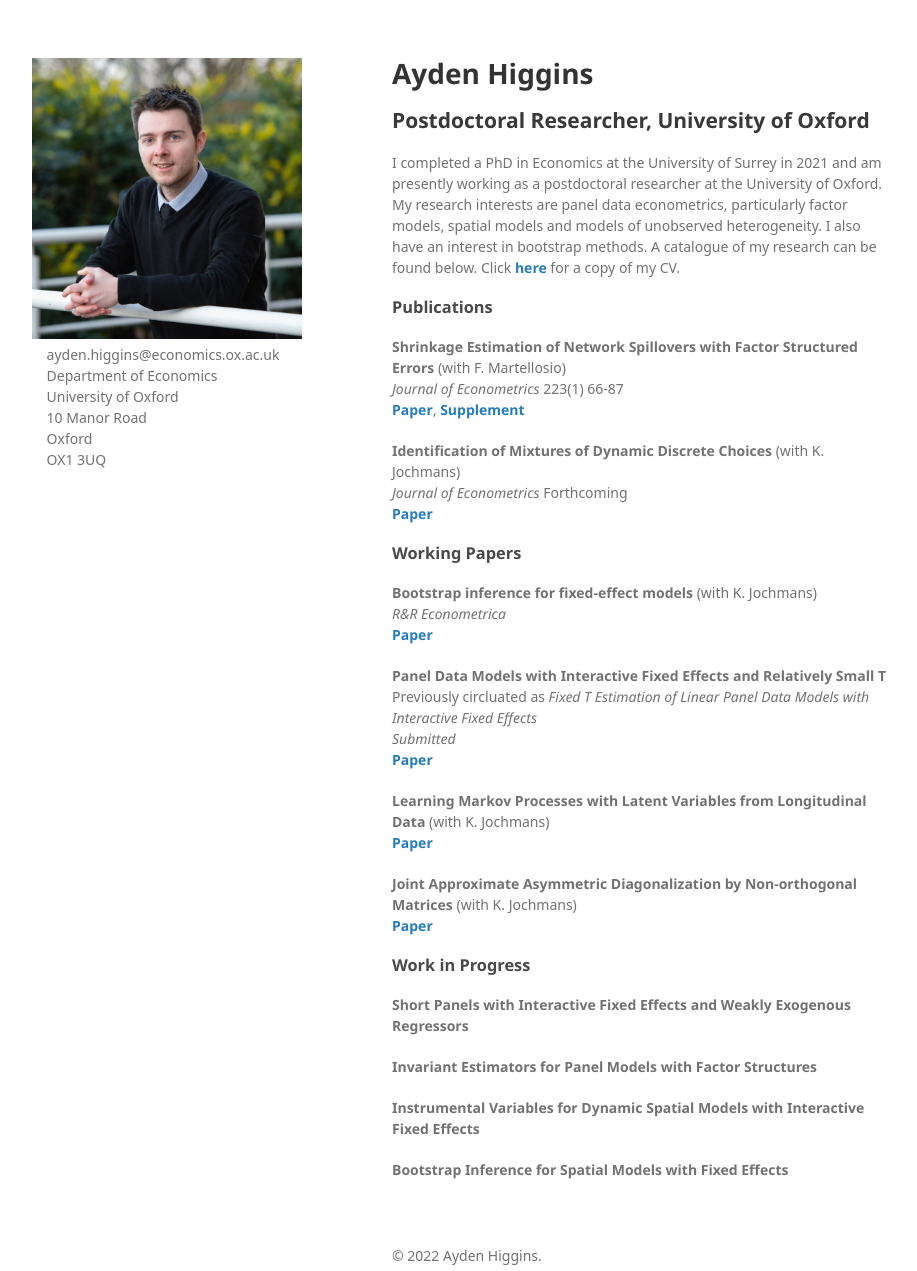
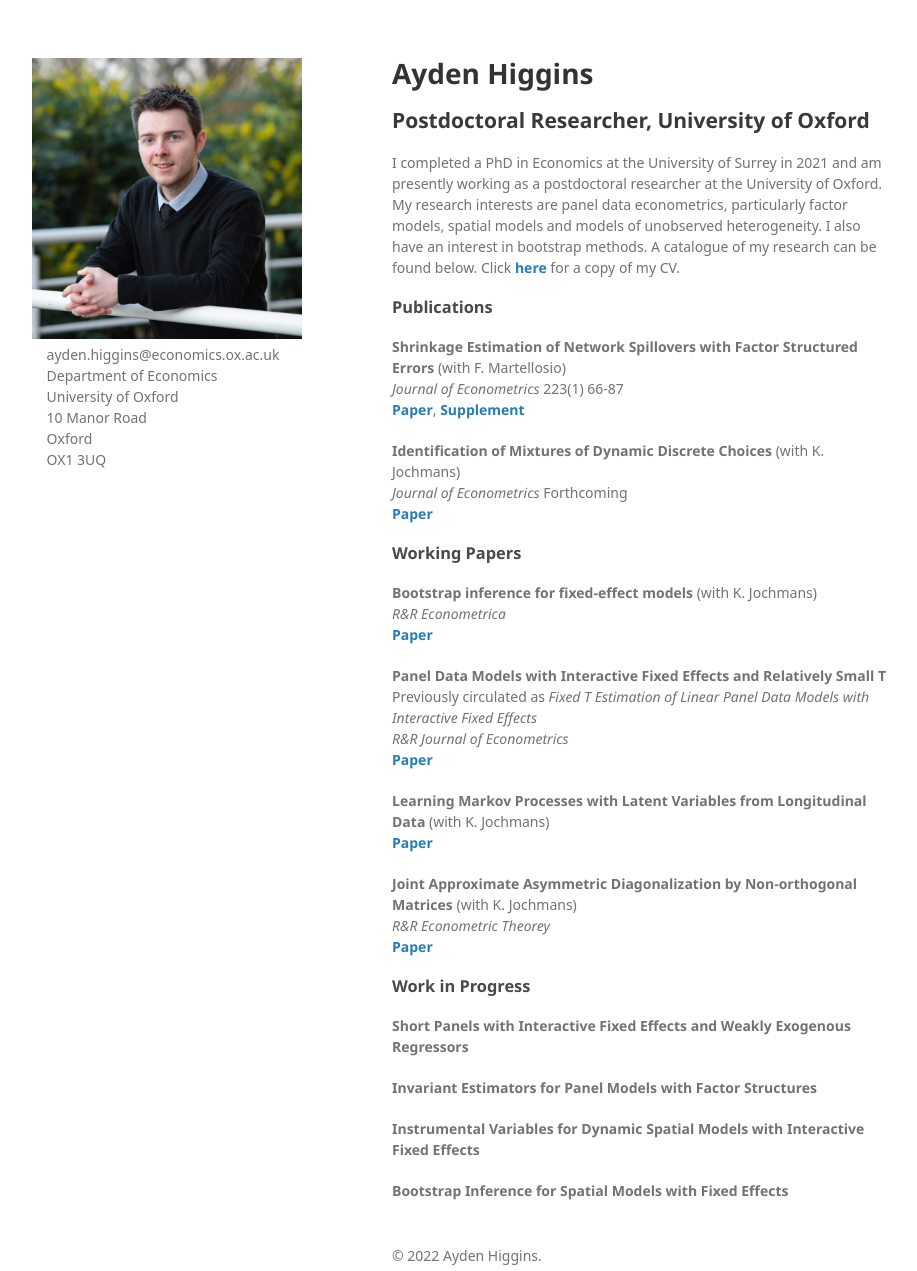
Before and after one commit to Tokkita/Tokkita.github.io, a Jekyll site: the page built from index.md, in a window 1280 px wide and 1271 px high. Shown: the whole window, without its empty margins (178-1095 px from the left). Built offline with Jekyll 4.4.1, drawn with Linux system fonts in a browser that asks for light colours; nearby versions of some CDN libraries; some web fonts are replaced; our own code applies the rules of GitHub Pages for plain Markdown files.

Commit message:
Update index.md

```diff
--- a/index.md
+++ b/index.md
@@ -10,11 +10,11 @@ I completed a PhD in Economics at the University of Surrey in 2021 and am presen
 ### Working Papers
 <b> Bootstrap inference for fixed-effect models </b> (with K. Jochmans) <br> <i> R&R Econometrica </i> <br> <strong><a href="{{ Bootstrap.pdf | prepend: '/assets/pdf/Boot/Bootstrap.pdf' | relative_url | download }}">Paper</a></strong>
 
-<b> Panel Data Models with Interactive Fixed Effects and Relatively Small T </b> <br> Previously circluated as <i> Fixed T Estimation of Linear Panel Data Models with Interactive Fixed Effects </i> <br> <i> Submitted </i> <br> <strong><a href="{{ MasterLatest.pdf | prepend: '/assets/pdf/FTIFE/MasterLatest.pdf' | relative_url | download }}">Paper</a></strong>
+<b> Panel Data Models with Interactive Fixed Effects and Relatively Small T </b> <br> Previously circulated as <i> Fixed T Estimation of Linear Panel Data Models with Interactive Fixed Effects </i> <br> <i> R&R Journal of Econometrics </i> <br> <strong><a href="{{ MasterLatest.pdf | prepend: '/assets/pdf/FTIFE/MasterLatest.pdf' | relative_url | download }}">Paper</a></strong>
 
 <b> Learning Markov Processes with Latent Variables from Longitudinal Data  </b> (with K. Jochmans) <br> <strong><a href="{{ Bootstrap.pdf | prepend: '/assets/pdf/Long/Long.pdf' | relative_url | download }}">Paper</a></strong>
 
-<b> Joint Approximate Asymmetric Diagonalization by Non-orthogonal Matrices </b> (with K. Jochmans) <br> <strong><a href="{{ JASYD.pdf | prepend: '/assets/pdf/JASYD/JASYD.pdf' | relative_url | download }}">Paper</a></strong>
+<b> Joint Approximate Asymmetric Diagonalization by Non-orthogonal Matrices </b> (with K. Jochmans) <br> <i> R&R Econometric Theorey </i> <br>  <strong><a href="{{ JASYD.pdf | prepend: '/assets/pdf/JASYD/JASYD.pdf' | relative_url | download }}">Paper</a></strong>
 
 ### Work in Progress
 
```
